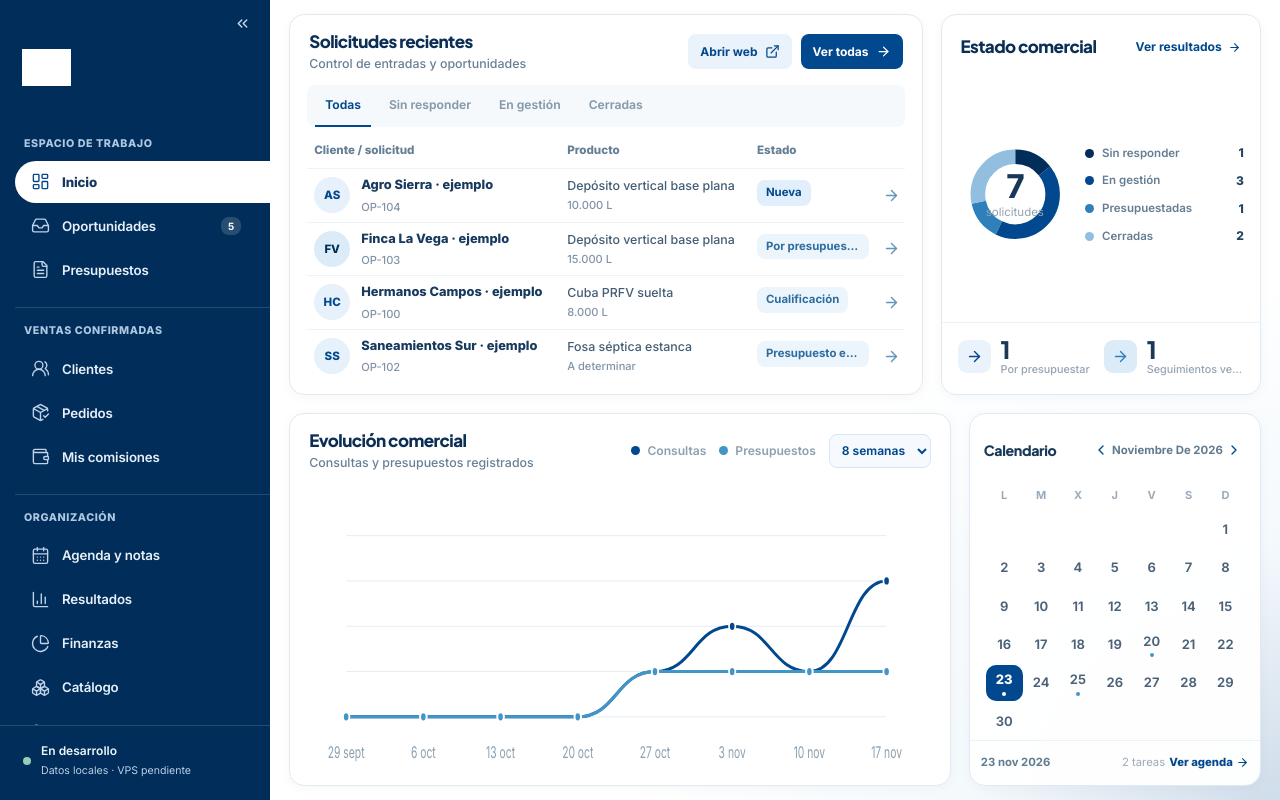
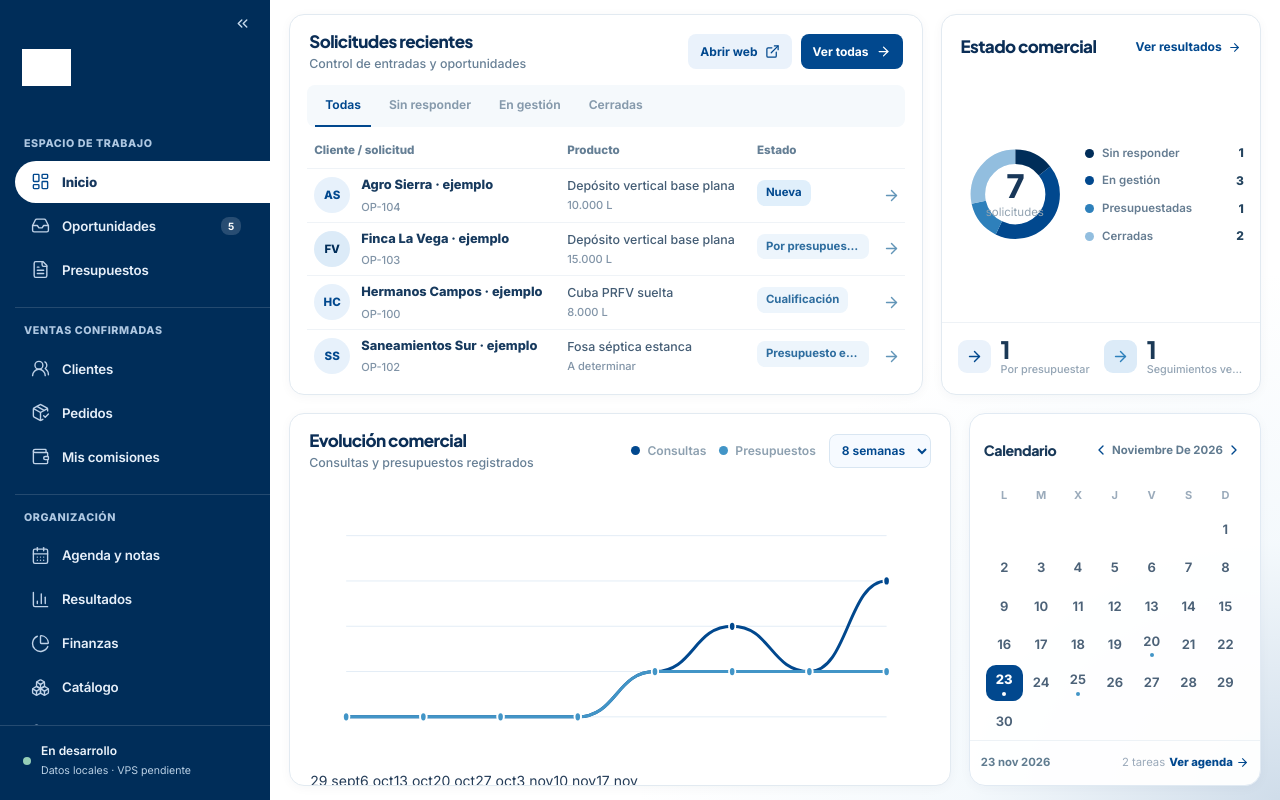
Before and after one commit to juanjogamero/depofibra-crm, a React (Vite) app: page /#/ in a window 1280 px wide. Built offline with nearby package versions, Linux system fonts and the light colour scheme; grey boxes are pictures that could not be loaded.

Commit message:
fix(dashboard): fechas como texto HTML sin estiramiento SVG y tarjeta compacta en filtros escasos

```diff
--- a/src/pages/Dashboard.tsx
+++ b/src/pages/Dashboard.tsx
@@ -61,7 +61,7 @@ function RecentTable({opportunities}:{opportunities:Opportunity[]}) {
     ||(tab==='cerradas'&&['Aceptada','Perdida'].includes(o.status));
   const latest=sorted.filter(filter).slice(0,4);
   const tabs:[Tab,string][]=[['todas','Todas'],['nuevas','Sin responder'],['gestion','En gestión'],['cerradas','Cerradas']];
-  return <section className="vek2-card vek2-summary" aria-labelledby="vek2-summary-heading">
+  return <section className={"vek2-card vek2-summary"+(latest.length<4?" is-filter-compact":"")} aria-labelledby="vek2-summary-heading">
     <div className="vek2-card-heading">
       <div><h2 id="vek2-summary-heading">Solicitudes recientes</h2><p>Control de entradas y oportunidades</p></div>
       <div className="vek2-heading-actions">
@@ -198,7 +198,6 @@ function InteractiveEvolution({opportunities,quotes}:{opportunities:Opportunity[
         <path d={smoothLine(consultations,x,y)} className="vek2-line is-consultations"/>
         <path d={smoothLine(quotations,x,y)} className="vek2-line is-quotations"/>
         {points.map((p,i)=><g key={p.label}>
-          <text className="vek2-axis-label" x={x(i)} y="203" textAnchor="middle">{p.label}</text>
           <rect x={x(i)-Math.max(21,628/Math.max(points.length-1,1)/2)} y="20"
             width={Math.max(42,628/Math.max(points.length-1,1))} height="155" fill="transparent"
             onMouseEnter={()=>setHover(i)} onMouseMove={()=>setHover(i)}
@@ -211,6 +210,7 @@ function InteractiveEvolution({opportunities,quotes}:{opportunities:Opportunity[
             fill="#4295c7" stroke="#fff" strokeWidth="2"/>
         </g>)}
       </svg>
+      <div className="vek2-chart-x-labels" aria-hidden="true">{points.map((p,i)=><span key={p.label} style={{left:(x(i)/720*100)+"%"}}>{p.label}</span>)}</div>
       {active&&<div className="vek2-chart-tooltip" style={{left:tooltipX+'%'}} role="status">
         <strong>{active.label}</strong>
         <span><i className="is-consultations"/>{active.consultations} consultas</span>
```
